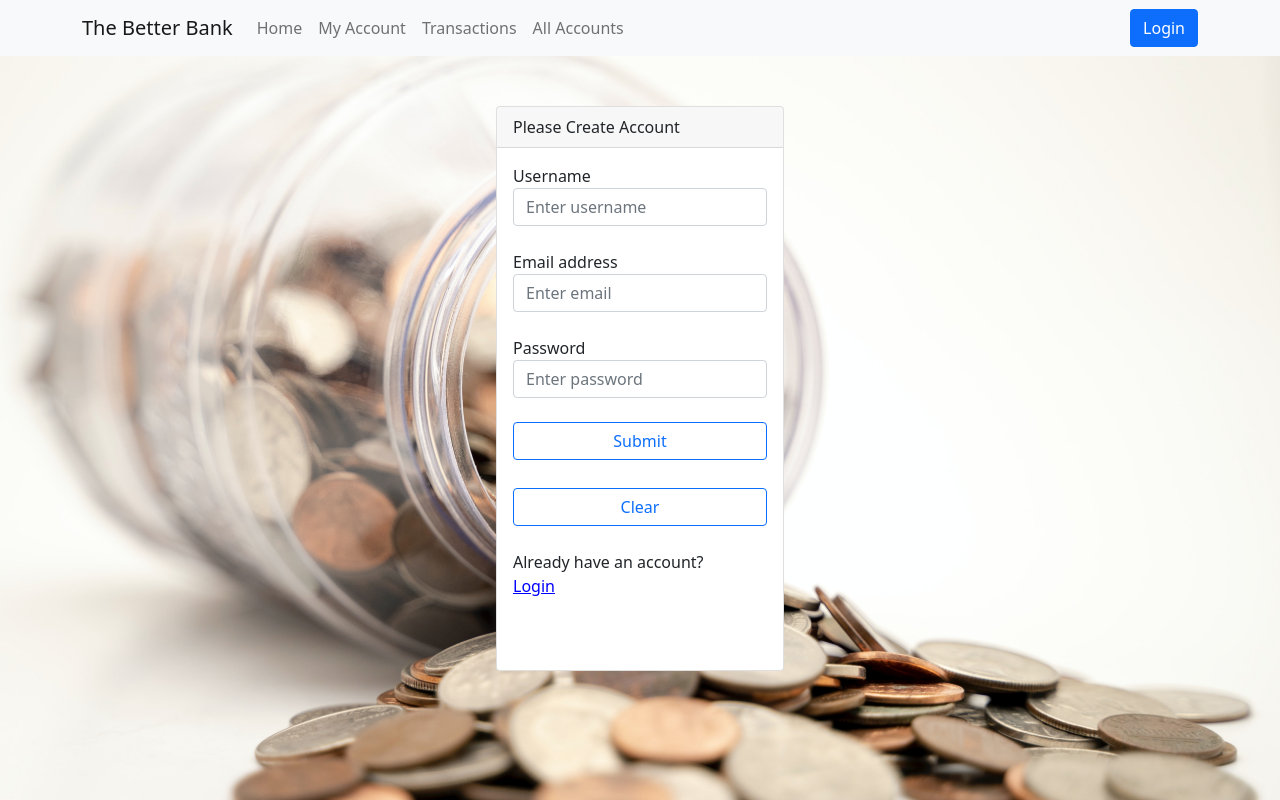
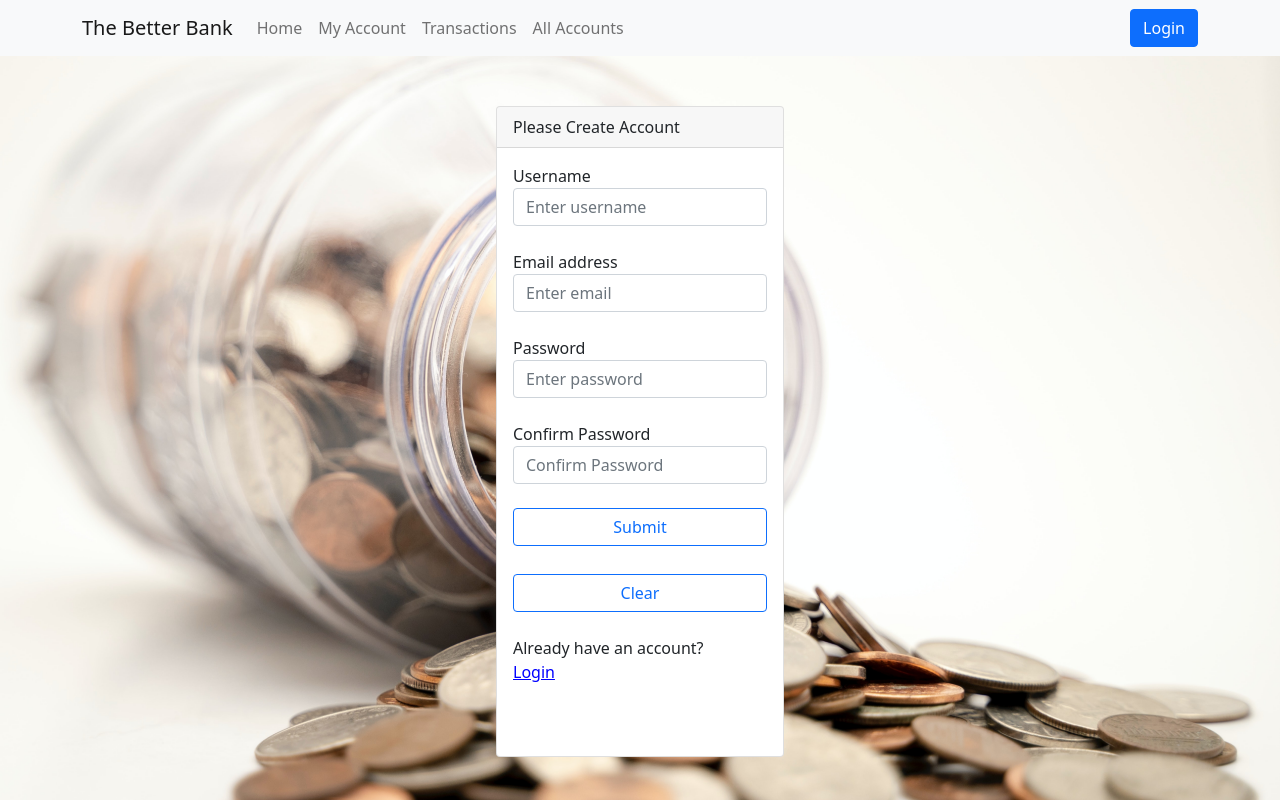
Before and after one commit to drewpate/betterbank, a React (Create React App) app: page /createaccount in a window 1280 px wide. Built offline with nearby package versions, Linux system fonts and the light colour scheme.

Commit message:
adds a confirm password field and implements validation to require a match

```diff
--- a/src/components/CreateAccount.js
+++ b/src/components/CreateAccount.js
@@ -19,6 +19,10 @@ function CreateAccount() {
       .email("Please enter a valid email")
       .required("Required"),
     password: Yup.string().min(8, "Too short").required("Required"),
+    confirmPassword: Yup.string().oneOf(
+      [Yup.ref("password"), null],
+      "Passwords must match"
+    ),
   });
 
   return (
@@ -34,6 +38,7 @@ function CreateAccount() {
                 username: "",
                 email: "",
                 password: "",
+                confirmPassword: "",
               }}
               validationSchema={formSchema}
               onSubmit={(values, { resetForm }) => {
@@ -57,12 +62,12 @@ function CreateAccount() {
                     console.log(response);
                     setShow(false);
                     setLoading(false);
+                    resetForm();
                   } catch (err) {
                     console.log(err);
                     throw new Error(err.message);
                   }
                 })();
-                resetForm();
               }}
             >
               {({ errors, touched, isValid, dirty }) => (
@@ -128,6 +133,27 @@ function CreateAccount() {
                     </div>
                   ) : null}
                   <br />
+                  Confirm Password
+                  <br />
+                  <Field
+                    className="form-control"
+                    name="confirmPassword"
+                    placeholder="Confirm Password"
+                    type="password"
+                    autoComplete="new-password"
+                  />
+                  {errors.confirmPassword && touched.confirmPassword ? (
+                    <div
+                      style={{
+                        color: "red",
+                        fontWeight: "bold",
+                        fontSize: "x-small",
+                      }}
+                    >
+                      {errors.confirmPassword}
+                    </div>
+                  ) : null}
+                  <br />
                   <button
                     type="submit"
                     disabled={loading}
@@ -140,6 +166,7 @@ function CreateAccount() {
                   <button
                     type="reset"
                     className="btn btn-outline-primary mt-1 w-100"
+                    disabled={loading}
                   >
                     Clear
                   </button>
```
